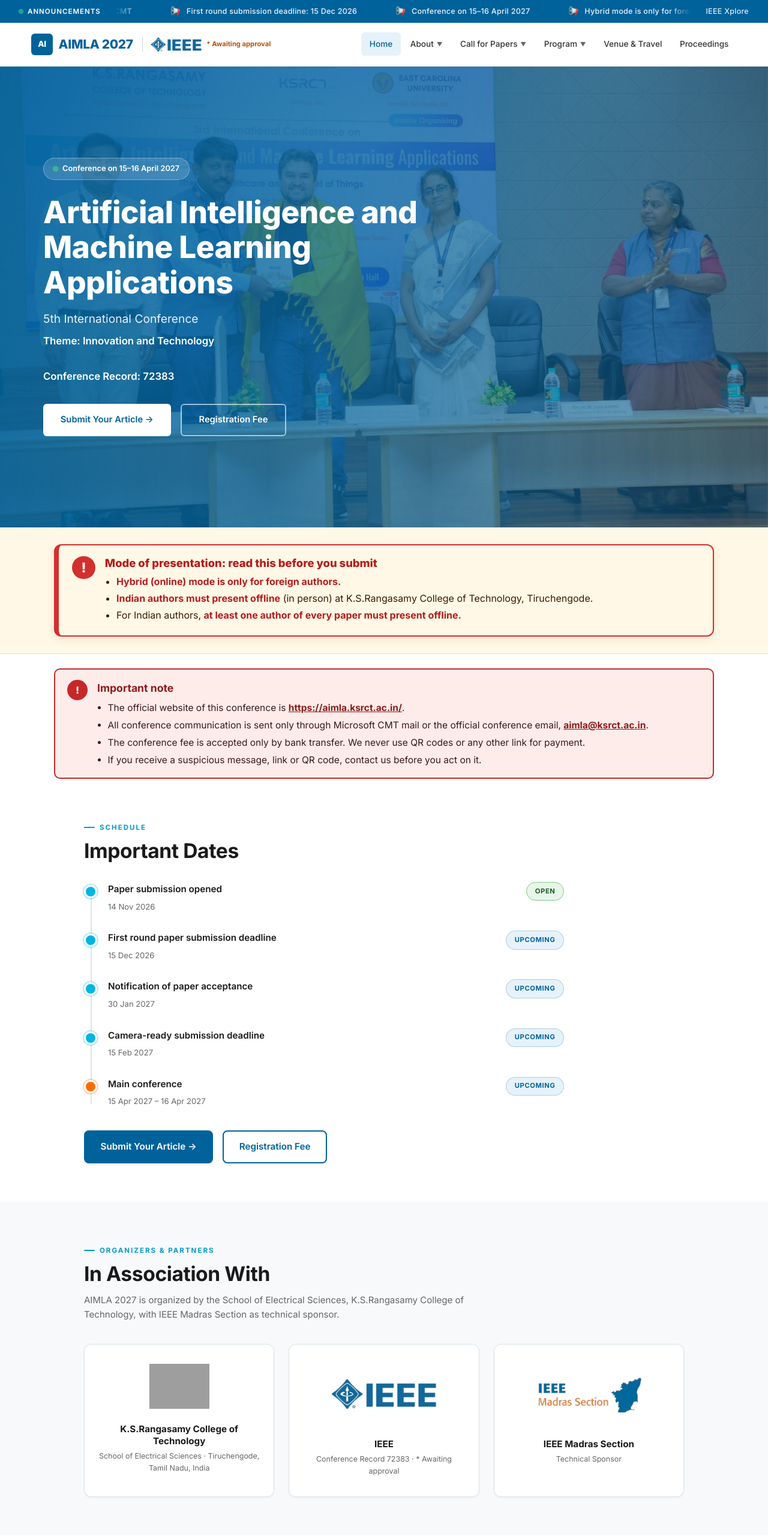
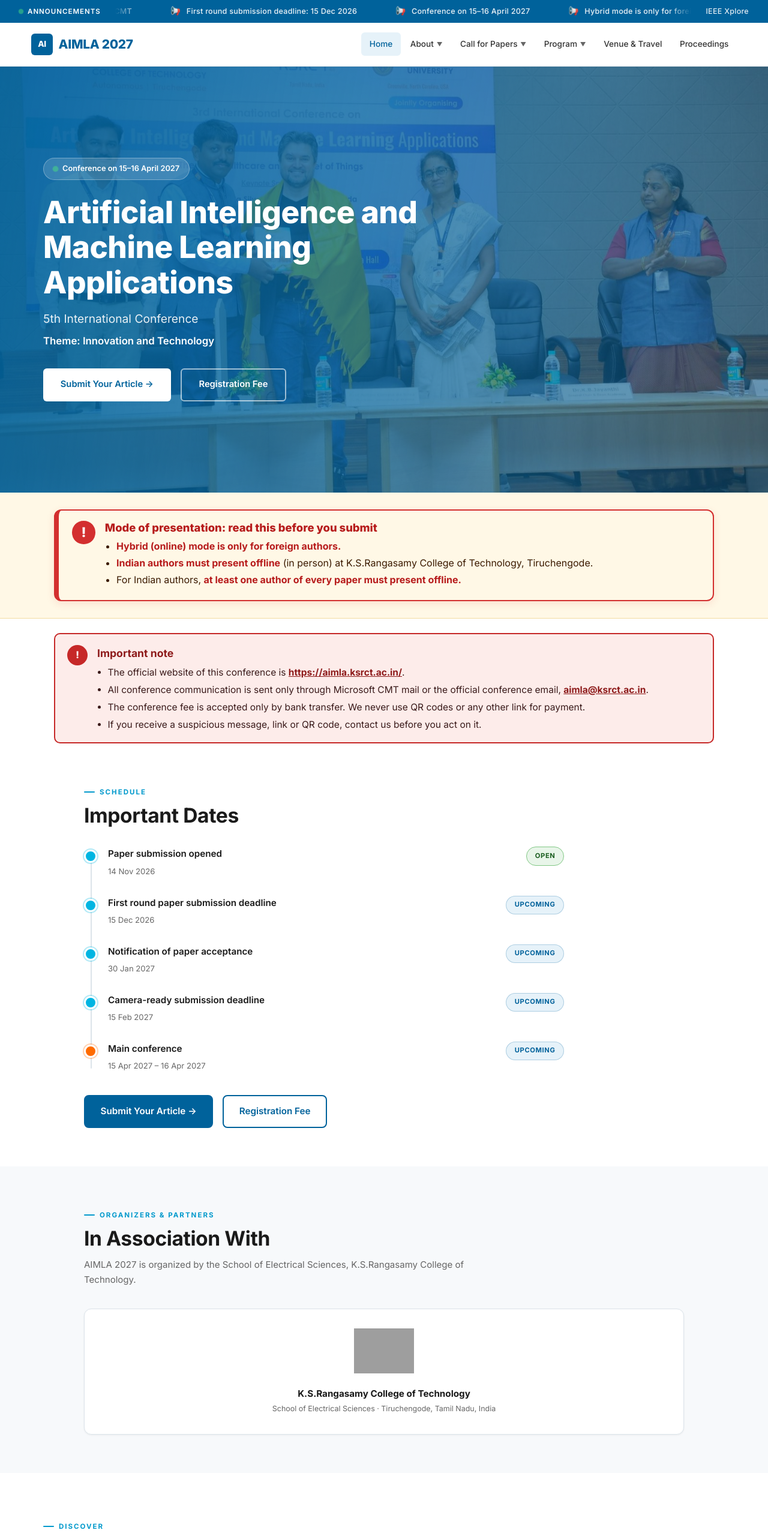
Before and after one commit to axiontronics-wq/aimla27, a plain HTML site: page index.html in a window 1280 px wide. Shown: the top 2560 px of the page at 60% size. Drawn offline with Linux system fonts and the light colour scheme; grey boxes are pictures that could not be loaded; a web font is replaced by a local one.

Commit message:
Temporarily hide IEEE logo, conference record and publication policy
Controlled by 'show_ieee' => false in includes/config.php. The
previous site is tagged backup-with-ieee-2026-11-23.

Co-Authored-By: Claude Opus 5.5 <noreply@anthropic.com>
Claude-Session: https://claude.ai/code/session_01XgCsT12PwQ1siRWdcMntqW

```diff
--- a/index.html
+++ b/index.html
@@ -44,11 +44,7 @@
         <div class="nav-container">
             <a href="index.html" class="nav-logo">
                 <span class="logo-mark">AI</span>
-                AIMLA 2027                <span class="ieee-tag">
-                    <img src="assets/img/ieee-logo.png" alt="IEEE" class="ieee-mark">
-                    <span class="ieee-approval">* Awaiting approval</span>
-                </span>
-            </a>
+                AIMLA 2027            </a>
 
             <button class="mobile-toggle" onclick="toggleNav()" aria-label="Menu">☰</button>
 
@@ -115,7 +111,6 @@
                 <h1>Artificial Intelligence and Machine Learning Applications</h1>
                 <p class="subtitle">5th International Conference</p>
                 <p class="theme">Theme: Innovation and Technology</p>
-                <p class="theme">Conference Record: 72383</p>
                 <div class="hero-buttons">
                     <a href="callforpapers.html#submission" class="btn btn-primary">Submit Your Article →</a>
                     <a href="callforpapers.html#fees" class="btn btn-outline">Registration Fee</a>
@@ -213,23 +208,13 @@
         <div class="container">
             <div class="section-label">Organizers &amp; Partners</div>
             <h2 class="section-title">In Association With</h2>
-            <p class="section-desc">AIMLA 2027 is organized by the School of Electrical Sciences, K.S.Rangasamy College of Technology, with IEEE Madras Section as technical sponsor.</p>
+            <p class="section-desc">AIMLA 2027 is organized by the School of Electrical Sciences, K.S.Rangasamy College of Technology.</p>
 
             <div class="logo-grid">
                 <div class="logo-card">
                     <img src="https://static.wixstatic.com/media/8faa5b_3dc1d5462a7143ef912d4c96c3cba449~mv2.png/v1/fill/w_165,h_153,al_c,q_85/8faa5b_3dc1d5462a7143ef912d4c96c3cba449~mv2.png" alt="KSRCT Logo" loading="lazy">
                     <h3>K.S.Rangasamy College of Technology</h3>
                     <p>School of Electrical Sciences · Tiruchengode, Tamil Nadu, India</p>
-                </div>
-                <div class="logo-card">
-                    <img src="assets/img/ieee-logo.png" alt="IEEE Logo" class="wide-logo" loading="lazy">
-                    <h3>IEEE</h3>
-                    <p>Conference Record 72383 · * Awaiting approval</p>
-                </div>
-                <div class="logo-card">
-                    <img src="assets/img/ieee-madras-section.png" alt="IEEE Madras Section" class="wide-logo" loading="lazy">
-                    <h3>IEEE Madras Section</h3>
-                    <p>Technical Sponsor</p>
                 </div>
             </div>
         </div>
```
Also changed, not shown: about.html (+2 -19 lines), callforpapers.html (+1 -6 lines), proceedings.html (+1 -6 lines), program.html (+1 -6 lines), venue-travel.html (+1 -6 lines).
